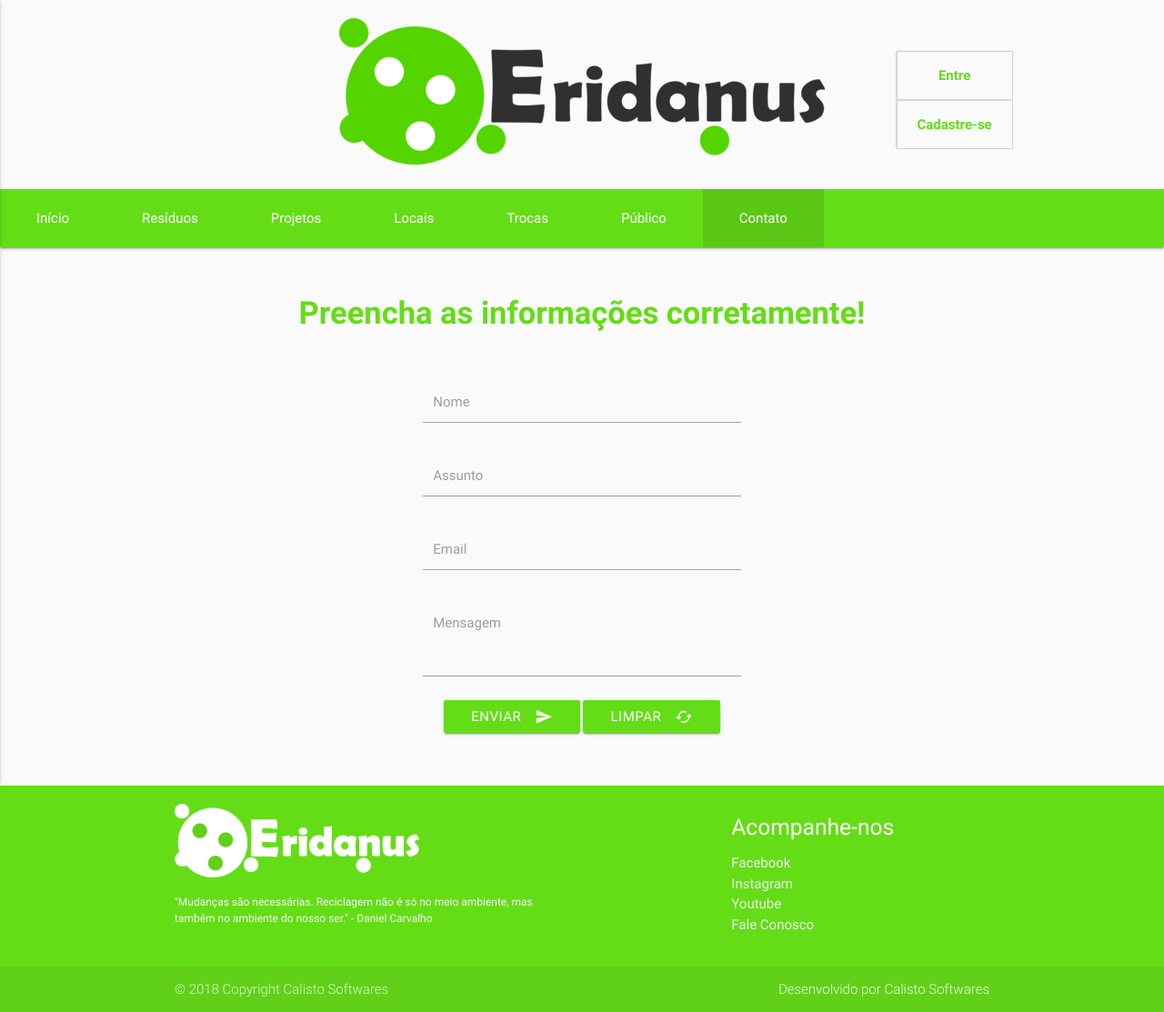
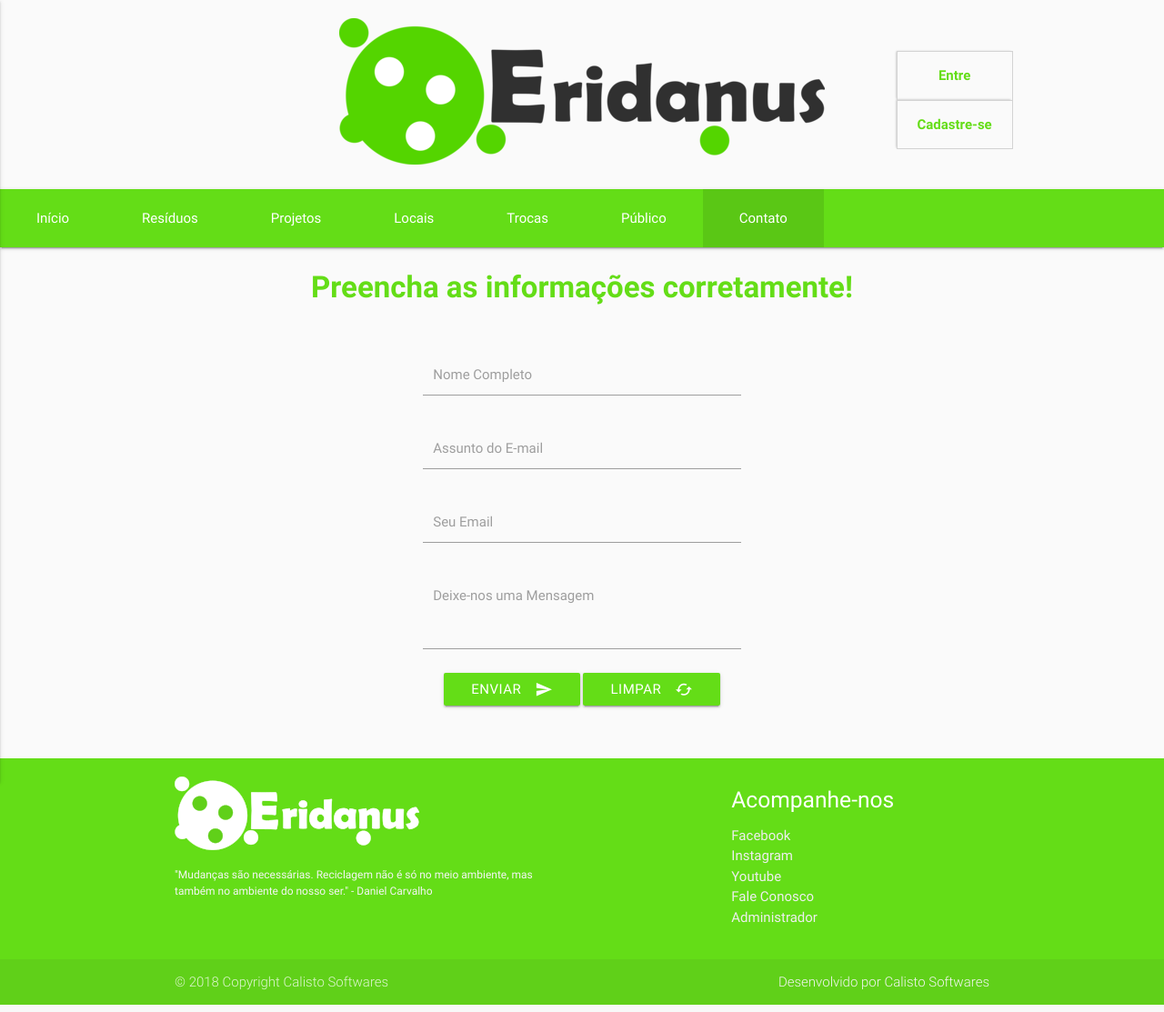
Before and after one commit to 3nt3r/Eridanus, a PHP site: page /contato.php in a window 1280 px wide. Shown: the whole page at 91% size. Run offline with PHP 8.4, Linux system fonts and the light colour scheme.

Commit message:
Login para o administrador e pequenas mudancas

```diff
--- a/altera.php
+++ b/altera.php
@@ -12,7 +12,6 @@
     $prepare = $banco->prepare($update);
     $prepare->bind_param("sssi", $nome, $sobrenome, $email, $id);
     $prepare->execute();
-    sleep(2); //remover
   }else if(isset($_POST['senha']) && isset($_POST['senhaConf']) && isset($_POST['senhaNova']) && isset($_SESSION['id'])){
     $id = (int) $_SESSION['id'];
     $senha = md5($_POST['senha']);
@@ -34,7 +33,6 @@
           echo "certo";
           $_SESSION = array();
           session_destroy();
-          sleep(2); //remover
       }else{
         echo "As senhas não coincidem!";
       }
--- a/cadastra.php
+++ b/cadastra.php
@@ -9,7 +9,6 @@
 				if(!empty($nome) && !empty($sobrenome) && !empty($email) && !empty($senha) && !empty($senhacomp)){
 
 				include "conexao.php";
-
 
 			if($senha == $senhacomp){
 				$nome = strval($nome);
--- a/cadastre-se.php
+++ b/cadastre-se.php
@@ -23,9 +23,7 @@
 <br>
 <br>
 <center>
-	<div id="aviso" class="esconde">
-
-	</div>
+	<div id="aviso" class="esconde"></div>
 </center>
 
  <div class="row">
--- a/conexao.php
+++ b/conexao.php
@@ -1,6 +1,6 @@
 <?php
 
-$banco = new mysqli('localhost', 'id8224055_user_eridanus', 'softwarescalistorjbc', 'id8224055_eridanus');
+$banco = new mysqli('localhost:3307', 'root', '', 'id8224055_eridanus');
 if(mysqli_connect_errno()){
 	?>
 		<h3 class="titulo-pagina">Não foi possível a conexão com o banco de dados. Por favor, tente mais tarde!</h3>
--- a/contato.php
+++ b/contato.php
@@ -23,29 +23,29 @@
 ?>
 
 
-<p class="titulo-pagina">Preencha as informações corretamente!</p>
+<p class="titulo-pagina" style="margin: .2em 0em;">Preencha as informações corretamente!</p>
 
 
 <div>
 	<form action="email.php" method="post" id="form-contato">
 		<div class="input-field col s6">
       <input id="last_name" type="text" class="validate" name="nome">
-      <label for="last_name">Nome</label>
+      <label for="last_name">Nome Completo</label>
     </div>
 
     <div class="input-field col s6">
       <input id="last_name" type="text" class="validate" name="assunto">
-      <label for="last_name">Assunto</label>
+      <label for="last_name">Assunto do E-mail</label>
     </div>
 
 		<div class="input-field col s6">
       <input id="last_name" type="email" class="validate" name="email">
-      <label for="last_name">Email</label>
+      <label for="last_name">Seu Email</label>
     </div>
 
     <div class="input-field col s12">
       <textarea id="textarea1" class="materialize-textarea" name="mensagem"></textarea>
-      <label for="textarea1">Mensagem</label>
+      <label for="textarea1">Deixe-nos uma Mensagem</label>
     </div>
 
   <center>
--- a/css/estilo.css
+++ b/css/estilo.css
@@ -54,7 +54,7 @@ body{
 	font-weight: bolder;
 	padding-top: 13px;
 	padding-bottom: 13px;
-	font-size: 2.3em;
+	font-size: 2.2em;
 }
 
 /* ====================== PAGINA RESIDUOS ============================ */
@@ -136,7 +136,11 @@ body{
 }
 
 .menu-usuario a:hover{
-	color: #64dd17;
+	color: #82877f;
+}
+
+.menu-usuario i{
+	margin-right: 5px;
 }
 
 /* ====================== LINKS USUARIO MENU ============================ */
--- a/index.php
+++ b/index.php
@@ -21,7 +21,7 @@
  ?>
 
 
-   <div class="carousel carousel-slider center" style="margin-top: 1.2em;">
+  <div class="carousel carousel-slider center" style="margin-top: 1em;">
     <div class="carousel-item red white-text" href="#one!" style="background-image: url('imagens/inicio-1.jpg'); background-repeat: no-repeat; background-size: 100% 100%;">
       <p class="white-text" style="font-size: 1.1em; margin-top: 20%; text-shadow: 0.1em 0.1em #333; background-color: rgba(100, 221, 23, .7);">Lixo eletrônico é tudo aquilo e você vê, lê e acha que não serve para nada, então outros reciclam, selecionam e constroi o seu pensamento. - João de Paula</p>
     </div>
@@ -31,7 +31,7 @@
   </div>
 <script type="text/javascript">$('.carousel.carousel-slider').carousel({
     fullWidth: true,
-    indicators: true
+    indicators: true,
   });
 
 </script>
--- a/menu.php
+++ b/menu.php
@@ -1,10 +1,8 @@
 <center>
-<a href="index.php"><img src="imagens/eridanus-menu.png" id="foto-menu" usemap="admin"></a>
+<a href="index.php">
+  <img src="imagens/eridanus-menu.png" id="foto-menu">
+</a>
 </center>
-
-  <map name="admin">
-    <area shape="rect" coords="352, 115, 396, 144" href="login-admin.php">
-  </map>
 
 <?php
 	if(!isset($_SESSION['email']) && !isset($_SESSION['senha']) && !isset($_SESSION['nome']) && !isset($_SESSION['id'])){
--- /dev/null
+++ b/painel-admin.php
@@ -0,0 +1 @@
+<?php  ?>
--- a/rodape.php
+++ b/rodape.php
@@ -2,7 +2,9 @@
   <div class="container">
     <div class="row">
       <div class="col l6 s12">
-        <a href="index.php"><img src="imagens/eridanus-pequeno.png"></a>
+        <a href="index.php">
+          <img src="imagens/eridanus-pequeno.png">
+        </a>
         <p class="grey-text text-lighten-4" style="font-size: 12px;">"Mudanças são necessárias. Reciclagem não é só no meio ambiente, mas também no ambiente do nosso ser." - Daniel Carvalho</p>
       </div>
       <div class="col l4 offset-l2 s12">
@@ -12,6 +14,7 @@
           <li><a class="grey-text text-lighten-3" href="#!">Instagram</a></li>
           <li><a class="grey-text text-lighten-3" href="#!">Youtube</a></li>
           <li><a class="grey-text text-lighten-3" href="contato.php">Fale Conosco</a></li>
+          <li><a class="grey-text text-lighten-3" href="login-admin.php">Administrador</a></li>
         </ul>
       </div>
     </div>
--- a/sair.php
+++ b/sair.php
@@ -3,8 +3,6 @@
 	session_start();
 	$_SESSION = array();
 	session_destroy();
-
-
 	header("Location: index.php");
 
 ?>
```
Also changed, not shown: acesse-conta.php (+23 -0 lines), autentica-admin.php (+18 -9 lines), login-admin.php (+8 -9 lines), login.php (+6 -10 lines), menu-usuario.php (+7 -12 lines), residuos.php (+1 -7 lines), email.php (indentation only).
